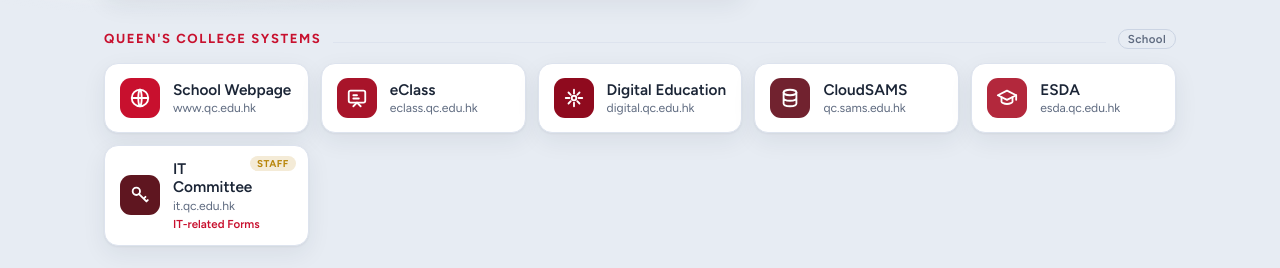
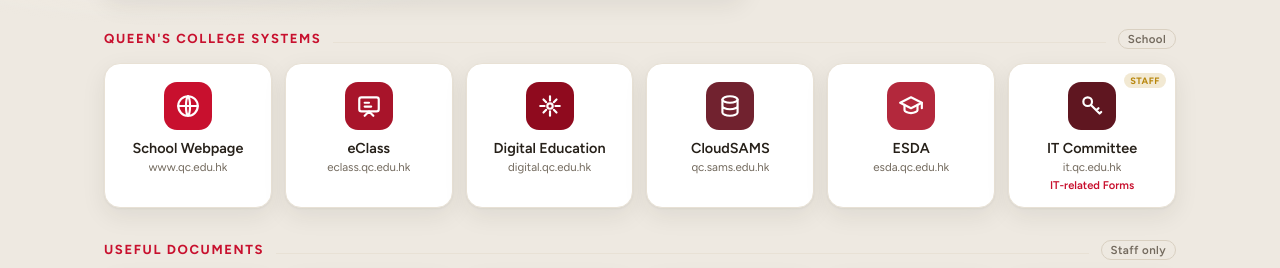
Before and after one commit to atck0618/qcstart, a plain HTML site: page index.html in a window 1280 px wide. Shown: the part 259-527 px from the top of the page. Drawn offline with Linux system fonts and the light colour scheme.

Commit message:
Add files via upload

```diff
--- a/index.html
+++ b/index.html
@@ -19,16 +19,16 @@
     --qc-deep: #8f0a1e;
     --qc-bright: #e01f38;
     --gold: #b8860b;
-    --bg: #e7ecf3;
-    --bg-grad: radial-gradient(1200px 620px at 15% -12%, #f4f7fb 0%, rgba(244,247,251,0) 60%), var(--bg);
+    --bg: #eee9e1;
+    --bg-grad: radial-gradient(1200px 640px at 15% -14%, #faf7f1 0%, rgba(250,247,241,0) 62%), var(--bg);
     --surface: #ffffff;
-    --surface-2: #f4f7fb;
-    --text: #1b2536;
-    --muted: #5f6b80;
-    --border: #dde3ee;
-    --border-strong: #cbd4e3;
-    --shadow: 0 1px 2px rgba(27,37,54,.05), 0 8px 24px rgba(27,37,54,.07);
-    --shadow-hover: 0 2px 6px rgba(27,37,54,.09), 0 18px 40px rgba(27,37,54,.14);
+    --surface-2: #f8f5ef;
+    --text: #262019;
+    --muted: #736a5e;
+    --border: #e8e1d5;
+    --border-strong: #d9d0c1;
+    --shadow: 0 1px 2px rgba(38,32,25,.05), 0 8px 24px rgba(38,32,25,.08);
+    --shadow-hover: 0 2px 6px rgba(38,32,25,.10), 0 18px 40px rgba(143,10,30,.14);
     --ring: rgba(200,16,46,.32);
   }
 
@@ -112,28 +112,28 @@
     border: 1px solid var(--border-strong); padding: 2px 9px; border-radius: 999px;
   }
 
-  .grid { display: grid; grid-template-columns: repeat(auto-fill, minmax(196px, 1fr)); gap: 12px; }
+  .grid { display: grid; grid-template-columns: repeat(auto-fill, minmax(150px, 1fr)); gap: 13px; }
   a.tile {
-    display: flex; align-items: center; gap: 13px; text-decoration: none; color: inherit;
-    background: var(--surface); border: 1px solid var(--border); border-radius: 14px;
-    padding: 14px 15px; box-shadow: var(--shadow);
+    display: flex; flex-direction: column; align-items: center; text-align: center; gap: 10px;
+    text-decoration: none; color: inherit;
+    background: var(--surface); border: 1px solid var(--border); border-radius: 16px;
+    padding: 18px 12px 15px; box-shadow: var(--shadow);
     transition: transform .13s ease, box-shadow .13s ease, border-color .13s ease; position: relative;
   }
   a.tile:hover { transform: translateY(-3px); box-shadow: var(--shadow-hover); border-color: var(--border-strong); }
   a.tile:focus-visible { outline: none; box-shadow: 0 0 0 3px var(--ring), var(--shadow); border-color: var(--qc); }
-  .ico { width: 40px; height: 40px; flex: none; border-radius: 11px; display: grid; place-items: center; color: #fff; }
-  .ico svg { width: 22px; height: 22px; }
+  .ico { width: 48px; height: 48px; flex: none; border-radius: 13px; display: grid; place-items: center; color: #fff; }
+  .ico svg { width: 26px; height: 26px; }
   .ico.brand { background: #fff; box-shadow: inset 0 0 0 1px rgba(0,0,0,.08); }
-  .ico.brand svg { width: 26px; height: 26px; }
-  .tl { display: flex; flex-direction: column; min-width: 0; gap: 1px; }
-  .tl .nm { font-weight: 600; font-size: .96rem; line-height: 1.2; }
-  .tile.has-staff .nm { padding-right: 40px; }
-  .tl .dm { font-size: .76rem; color: var(--muted); white-space: nowrap; overflow: hidden; text-overflow: ellipsis; }
-  .tl .note { font-size: .72rem; font-weight: 600; color: var(--qc); margin-top: 3px; }
+  .ico.brand svg { width: 30px; height: 30px; }
+  .tl { display: flex; flex-direction: column; align-items: center; min-width: 0; width: 100%; gap: 2px; }
+  .tl .nm { font-weight: 600; font-size: .9rem; line-height: 1.22; text-wrap: balance; }
+  .tl .dm { font-size: .72rem; color: var(--muted); max-width: 100%; white-space: nowrap; overflow: hidden; text-overflow: ellipsis; }
+  .tl .note { font-size: .7rem; font-weight: 600; color: var(--qc); margin-top: 2px; }
   .staff {
-    position: absolute; top: 10px; right: 12px; font-size: .62rem; font-weight: 700;
+    position: absolute; top: 9px; right: 9px; font-size: .58rem; font-weight: 700;
     letter-spacing: .5px; text-transform: uppercase; color: var(--gold);
-    background: color-mix(in srgb, var(--gold) 16%, transparent); padding: 2px 7px; border-radius: 999px;
+    background: color-mix(in srgb, var(--gold) 18%, transparent); padding: 2px 6px; border-radius: 999px;
   }
 
   footer {
@@ -306,7 +306,7 @@
     ],
     ai: [
       { nm: "Gemini", dm: "gemini.google.com", url: "https://gemini.google.com", ico: G.gemini, brand: true },
-      { nm: "Gemini Enterprise", dm: "vertexaisearch.cloud.google.com", url: "https://vertexaisearch.cloud.google.com/home/cid/63d5dcca-6d96-4b80-ad68-acf6e4e6e6fc?hl=en_GB", ico: G.gemEnt, brand: true },
+      { nm: "Gemini Enterprise", dm: "Google Cloud", url: "https://vertexaisearch.cloud.google.com/home/cid/63d5dcca-6d96-4b80-ad68-acf6e4e6e6fc?hl=en_GB", ico: G.gemEnt, brand: true },
       { nm: "JC GoAI Platform", dm: "chat.jcgoai.hk", url: "https://chat.jcgoai.hk/", ico: G.robot, c: "#0f9d8f" }
     ],
     tools: [
```
